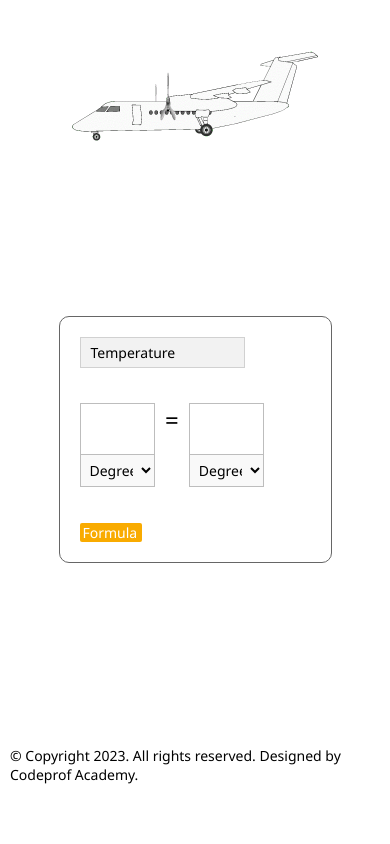
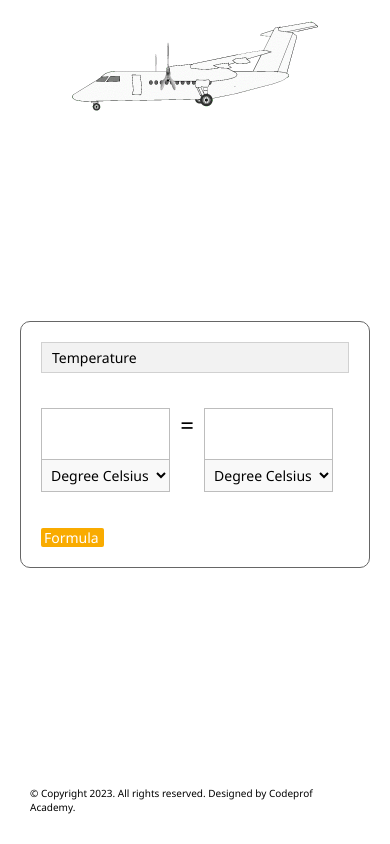
Before and after one commit to codeprof-computer-academy/Temperature-Converter, a plain HTML site: page index.html in a window 390 px wide. Drawn offline with Linux system fonts and the light colour scheme.

Commit message:
Add files via upload

```diff
--- a/style.css
+++ b/style.css
@@ -125,3 +125,31 @@ footer p{
     font-size: 14px;
 
 }
+
+
+@media (max-width:450px){
+
+    body{
+        padding: 20px;
+        height: 100vh;
+        width: 100%;
+    }
+    .container{
+        width: 100%;
+
+    }
+
+    .app-name{
+        width: 100%;
+    }
+
+    .conversion-container{
+        width: 100%;
+    }
+
+
+    footer p{
+        font-size: 10px;
+    }
+
+}
```
